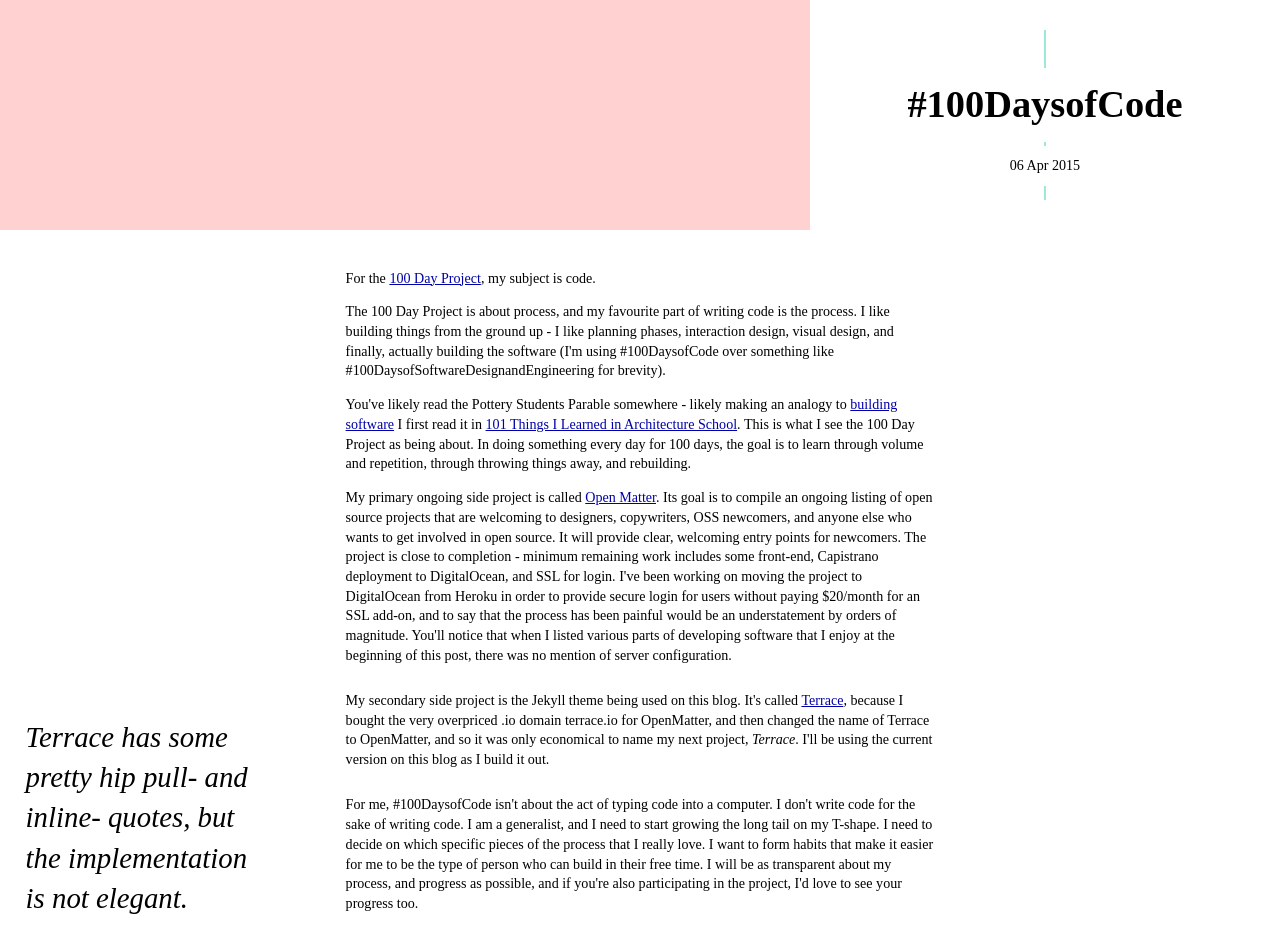
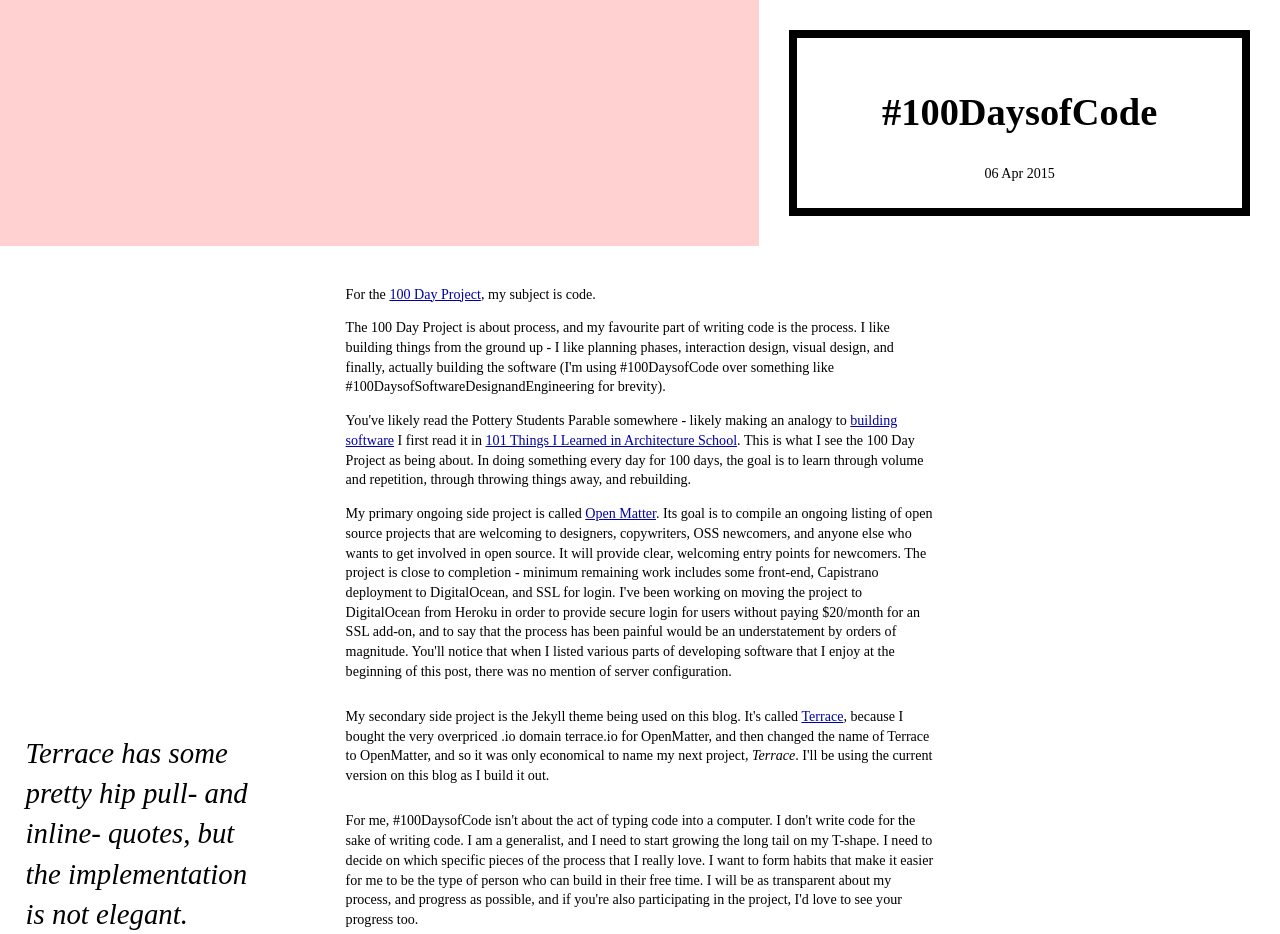
Before and after one commit to funionnn/funionnn.github.io, a Jekyll site: the page built from _posts/2015-04-06-the-100-day-project.md, in a window 1280 px wide. Built offline with Jekyll 4.4.1, drawn with Linux system fonts in a browser that asks for light colours; Markdown is read by kramdown in place of the engine named in the settings.

Commit message:
css organization

```diff
--- a/css/layout.scss
+++ b/css/layout.scss
@@ -10,8 +10,10 @@
 
 html, body { height: 100%; }
 
+
 body {
-  background-color: #FFF;
+  font-family: proxima-nova;
+  font-weight: lighter;
   font: 14px;
 }
 
@@ -167,13 +169,10 @@
   }
 
   .post-data {
+    border: 8px solid #000;
     flex-grow: 1;
     text-align: center;
-    background-image: url(
-    '/assets/post-data-background.jpg');
-    background-repeat: repeat-y;
-    background-position: center;
-    margin: 30px 0;
+    margin: 30px;
     padding: 0 20px;
 
     h1, p {
@@ -182,3 +181,14 @@
     }
   }
 }
+
+.pull-left, .pull-right, .double-wide {
+  font-weight: 300;
+  font-style: italic;
+}
+
+.attribution {
+  color: #444;
+  font-size: .6em;
+  font-style: normal;
+}
--- a/css/style.scss
+++ /dev/null
@@ -1,18 +0,0 @@
----
----
-
-body {
-  font-family: proxima-nova;
-  font-weight: lighter;
-}
-
-.pull-left, .pull-right, .double-wide {
-  font-weight: 300;
-  font-style: italic;
-}
-
-.attribution {
-  color: #444;
-  font-size: .6em;
-  font-style: normal;
-}
```
